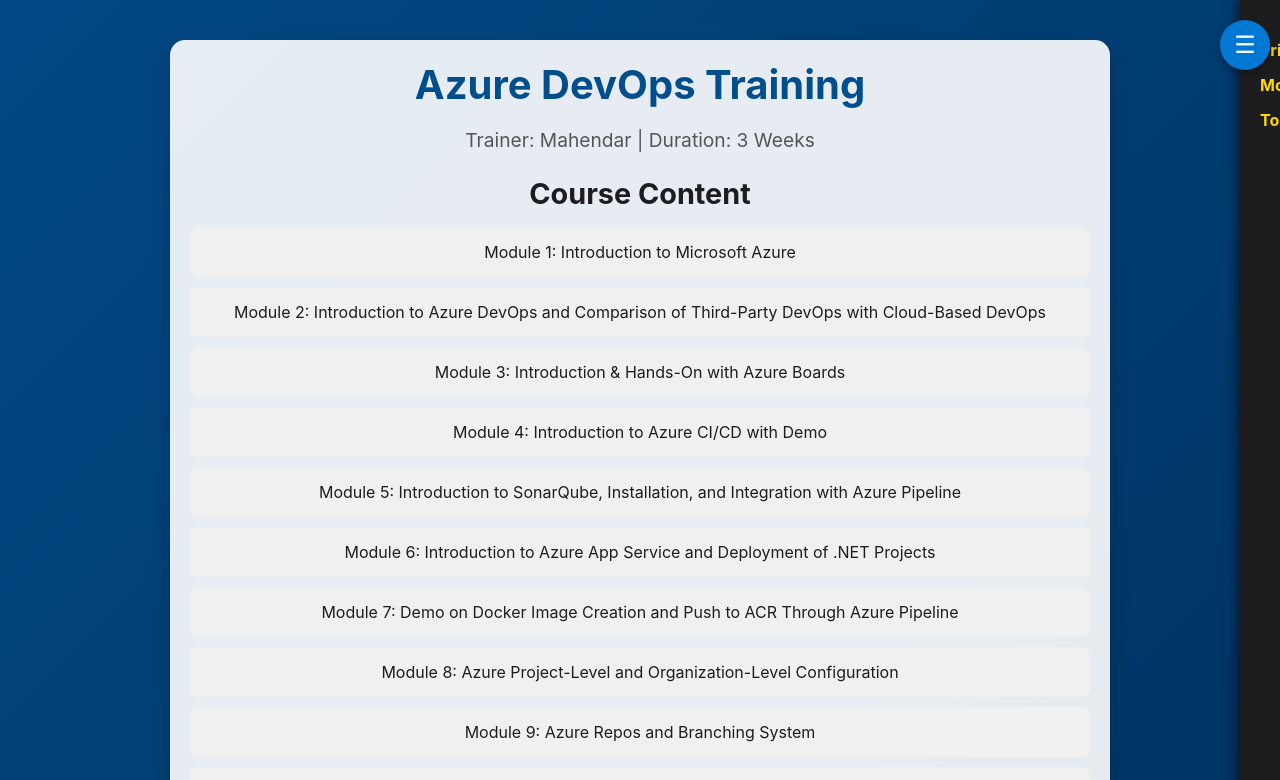
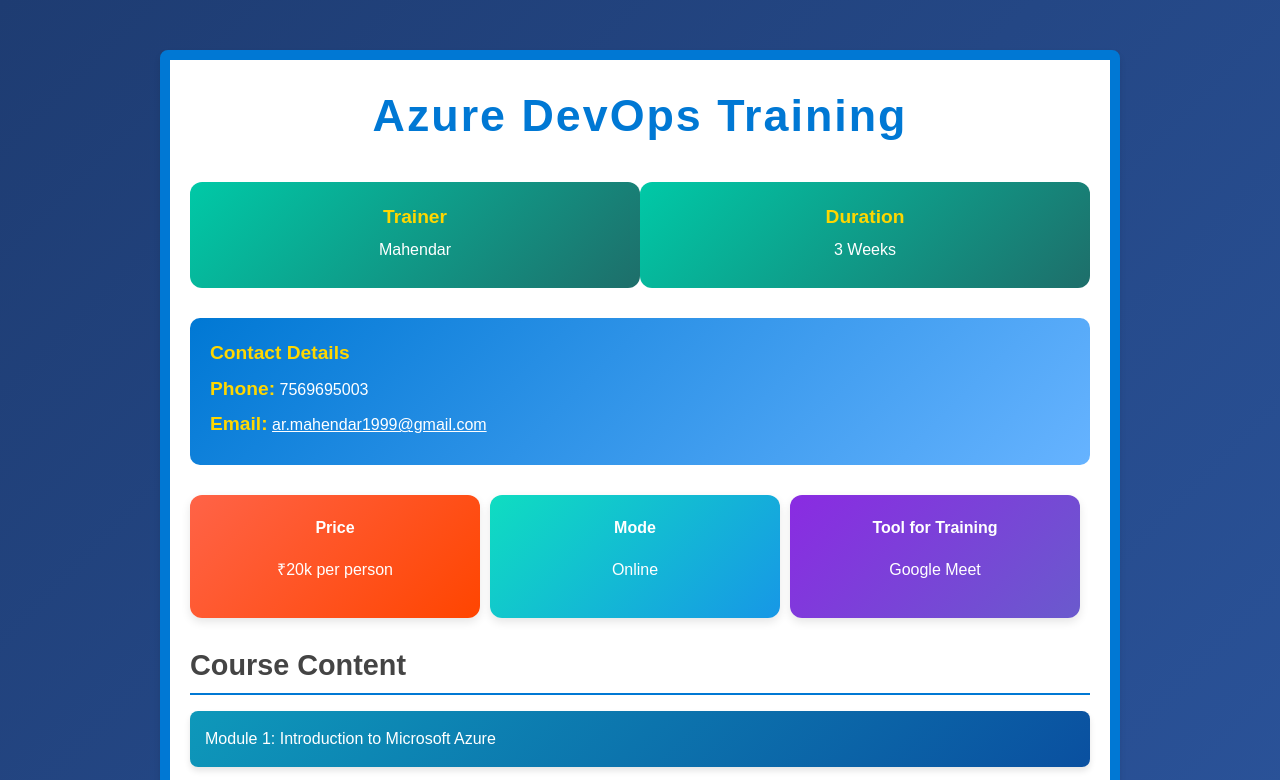
Before and after one commit to Mahendarmax/Training, a plain HTML site: page index.html in a window 1280 px wide. Shown: the top 780 px of the page. Drawn offline with Linux system fonts and the light colour scheme.

Commit message:
Update index.html

```diff
--- a/index.html
+++ b/index.html
@@ -5,165 +5,271 @@
     <meta name="viewport" content="width=device-width, initial-scale=1.0">
     <title>Azure DevOps Training</title>
     <style>
-        /* Global Styles */
         body {
-            font-family: -apple-system, BlinkMacSystemFont, "Segoe UI", Roboto, "Helvetica Neue", Arial, sans-serif;
+            font-family: Arial, sans-serif;
             margin: 0;
             padding: 0;
-            background: linear-gradient(135deg, #0078D4, #002244);
-            background-size: 400% 400%;
-            animation: backgroundAnimation 15s ease infinite;
-            color: #fff;
-            overflow: hidden;
-        }
-
-        @keyframes backgroundAnimation {
-            0% { background-position: 0% 50%; }
-            50% { background-position: 100% 50%; }
-            100% { background-position: 0% 50%; }
+            background: linear-gradient(135deg, #1E3C72, #2A5298);
+            color: #333;
+            line-height: 1.6;
+            background-size: cover;
+            background-attachment: fixed;
         }
 
         .container {
             max-width: 900px;
-            margin: 40px auto;
+            margin: 50px auto;
             padding: 20px;
-            text-align: center;
-            background: rgba(255, 255, 255, 0.9);
-            border-radius: 15px;
-            box-shadow: 0 8px 20px rgba(0, 0, 0, 0.2);
-            color: #1d1d1f;
+            background: #fff;
+            border-radius: 8px;
+            box-shadow: 0 4px 6px rgba(0, 0, 0, 0.1);
+            border: 10px solid #0078D4;
         }
 
-        .header h1 {
-            font-size: 2.5rem;
-            font-weight: 700;
-            margin: 0 0 10px;
-            color: #004E8C;
+        header {
+            text-align: center;
+            margin-bottom: 30px;
         }
 
-        .header p {
+        header h1 {
+            font-size: 2.8rem;
+            color: #0078D4;
+            margin: 0;
+            letter-spacing: 2px;
+        }
+
+        header p {
             font-size: 1.2rem;
             color: #555;
         }
 
-        .content {
-            margin-top: 20px;
+        /* Trainer and Duration Box */
+        .trainer-duration-container {
+            display: flex;
+            justify-content: space-between;
+            margin-bottom: 30px;
+            animation: fadeIn 1.5s ease-in-out;
         }
 
-        .content h2 {
+        .trainer-box, .duration-box {
+            background: linear-gradient(135deg, #00C9A7, #1E6E6A);
+            color: white;
+            padding: 20px;
+            border-radius: 12px;
+            width: 48%;
+            text-align: center;
+            transition: transform 0.3s ease, box-shadow 0.3s ease;
+        }
+
+        .trainer-box:hover, .duration-box:hover {
+            transform: translateY(-10px);
+            box-shadow: 0 10px 20px rgba(0, 0, 0, 0.1);
+        }
+
+        .trainer-box p, .duration-box p {
+            margin: 5px 0;
+        }
+
+        .trainer-box strong, .duration-box strong {
+            color: #FFD700;
+            font-size: 1.2rem;
+        }
+
+        /* Contact Details Box */
+        .contact-box {
+            display: flex;
+            justify-content: space-between;
+            background: linear-gradient(135deg, #0078D4, #66b3ff);
+            color: white;
+            padding: 20px;
+            border-radius: 10px;
+            margin-bottom: 30px;
+            animation: slideIn 1s ease-out;
+        }
+
+        .contact-box div {
+            width: 45%;
+            text-align: left;
+        }
+
+        .contact-box p {
+            margin: 5px 0;
+        }
+
+        .contact-box strong {
+            color: #FFD700;
+            font-size: 1.2rem;
+        }
+
+        /* Animation for sliding effect */
+        @keyframes slideIn {
+            from {
+                opacity: 0;
+                transform: translateX(-100%);
+            }
+            to {
+                opacity: 1;
+                transform: translateX(0);
+            }
+        }
+
+        /* Information Boxes for Price, Mode, and Tool for Training */
+        .info-box-container {
+            display: flex;
+            justify-content: space-between;
+            margin-bottom: 20px;
+        }
+
+        .info-box {
+            flex: 1;
+            padding: 20px;
+            border-radius: 12px;
+            margin-right: 10px;
+            text-align: center;
+            box-shadow: 0 4px 10px rgba(0, 0, 0, 0.1);
+            animation: fadeIn 1s ease-in-out;
+            transition: transform 0.3s ease-in-out, background 0.3s ease;
+        }
+
+        .info-box:hover {
+            transform: translateY(-5px);
+        }
+
+        .price-box {
+            background: linear-gradient(135deg, #ff6347, #ff4500); /* Tomato to OrangeRed */
+            color: white;
+        }
+
+        .mode-box {
+            background: linear-gradient(135deg, #0fddc1, #1797e6); /* LimeGreen to ForestGreen */
+            color: white;
+        }
+
+        .tool-box {
+            background: linear-gradient(135deg, #8a2be2, #6a5acd); /* BlueViolet to SlateBlue */
+            color: white;
+        }
+
+        section {
+            margin-bottom: 20px;
+        }
+
+        section h2 {
             font-size: 1.8rem;
-            color: #1d1d1f;
+            color: #444;
+            border-bottom: 2px solid #0078D4;
+            padding-bottom: 5px;
             margin-bottom: 15px;
         }
 
-        .module-list {
+        ul {
             list-style: none;
             padding: 0;
         }
 
-        .module-list li {
-            background: #f0f0f0;
+        /* Modify the module boxes */
+        .module-box {
+            background: linear-gradient(135deg, #0e98ba, #0a50a0); /* Updated color for course section */
+            color: white;
             padding: 15px;
-            margin: 10px 0;
             border-radius: 8px;
+            margin-bottom: 15px;
+            font-size: 1rem;
+            text-align: left;
             transition: transform 0.3s ease, background 0.3s ease;
+            box-shadow: 0 4px 6px rgba(0, 0, 0, 0.1);
         }
 
-        .module-list li:hover {
-            background: #e0e0e0;
-            transform: translateY(-5px);
+        .module-box:hover {
+            transform: scale(1.05);
+            background: linear-gradient(135deg, #2469f4, #3e087b); /* Keep the same color on hover */
+            box-shadow: 0 10px 20px rgba(0, 0, 0, 0.15);
         }
 
-        /* Sidebar styles */
-        .slide-sidebar {
-            position: fixed;
-            top: 0;
-            right: -300px;
-            width: 300px;
-            height: 100%;
-            background: #1d1d1f;
-            color: #fff;
-            box-shadow: -4px 0 10px rgba(0, 0, 0, 0.5);
-            transition: right 0.4s cubic-bezier(0.25, 0.8, 0.25, 1);
-            padding: 20px;
+        footer {
+            text-align: center;
+            margin-top: 20px;
+            font-size: 0.9rem;
+            color: #d62c54;
         }
 
-        .slide-sidebar.open {
-            right: 0;
+        /* Animation for fade-in effect */
+        @keyframes fadeIn {
+            from {
+                opacity: 0;
+            }
+            to {
+                opacity: 1;
+            }
         }
 
-        .slide-toggle {
-            position: fixed;
-            top: 20px;
-            left: calc(100% - 60px);
-            width: 50px;
-            height: 50px;
-            background: #0078d4;
-            color: white;
-            border: none;
-            border-radius: 50%;
-            cursor: pointer;
-            box-shadow: 0 4px 10px rgba(0, 0, 0, 0.3);
-            font-size: 1.5rem;
-            transition: background 0.3s ease;
-        }
-
-        .slide-toggle:hover {
-            background: #005bb5;
-        }
-
-        .sidebar-content {
-            margin-top: 20px;
-        }
-
-        .sidebar-content p {
-            font-size: 1rem;
-            margin: 15px 0;
-        }
-
-        .sidebar-content p strong {
-            color: #FFD700;
-        }
     </style>
-    <script>
-        function toggleSidebar() {
-            const sidebar = document.getElementById('slideSidebar');
-            sidebar.classList.toggle('open');
-        }
-    </script>
 </head>
 <body>
     <div class="container">
-        <div class="header">
+        <header>
             <h1>Azure DevOps Training</h1>
-            <p>Trainer: Mahendar | Duration: 3 Weeks</p>
+        </header>
+
+        <!-- Trainer and Duration Boxes -->
+        <div class="trainer-duration-container">
+            <div class="trainer-box">
+                <strong>Trainer</strong>
+                <p>Mahendar</p>
+            </div>
+            <div class="duration-box">
+                <strong>Duration</strong>
+                <p>3 Weeks</p>
+            </div>
         </div>
-        <div class="content">
+
+        <!-- Contact Details Box -->
+        <div class="contact-box">
+            <div>
+                <strong>Contact Details</strong>
+                <p><strong>Phone:</strong> 7569695003</p>
+                <p><strong>Email:</strong> <a href="mailto:ar.mahendar1999@gmail.com" style="color: white; text-decoration: underline;">ar.mahendar1999@gmail.com</a></p>
+            </div>
+        </div>
+
+        <!-- Information Boxes for Price, Mode, and Tool for Training -->
+        <div class="info-box-container">
+            <div class="info-box price-box">
+                <strong>Price</strong>
+                <p>₹20k per person</p>
+            </div>
+            <div class="info-box mode-box">
+                <strong>Mode</strong>
+                <p>Online</p>
+            </div>
+            <div class="info-box tool-box">
+                <strong>Tool for Training</strong>
+                <p>Google Meet</p>
+            </div>
+        </div>
+
+        <!-- Course Content -->
+        <section>
             <h2>Course Content</h2>
-            <ul class="module-list">
-                <li>Module 1: Introduction to Microsoft Azure</li>
-                <li>Module 2: Introduction to Azure DevOps and Comparison of Third-Party DevOps with Cloud-Based DevOps</li>
-                <li>Module 3: Introduction & Hands-On with Azure Boards</li>
-                <li>Module 4: Introduction to Azure CI/CD with Demo</li>
-                <li>Module 5: Introduction to SonarQube, Installation, and Integration with Azure Pipeline</li>
-                <li>Module 6: Introduction to Azure App Service and Deployment of .NET Projects</li>
-                <li>Module 7: Demo on Docker Image Creation and Push to ACR Through Azure Pipeline</li>
-                <li>Module 8: Azure Project-Level and Organization-Level Configuration</li>
-                <li>Module 9: Azure Repos and Branching System</li>
-                <li>Module 10: Introduction to Terraform & Setup and Demo</li>
-                <li>Module 11: Static Website Hosting using Blob Storage and Azure Pipeline</li>
-                <li>Module 12: Docker Website Hosting on a VM</li>
+            <ul>
+                <li class="module-box">Module 1: Introduction to Microsoft Azure</li>
+                <li class="module-box">Module 2: Introduction to Azure DevOps and Comparison of Third-Party DevOps with Cloud-Based DevOps</li>
+                <li class="module-box">Module 3: Introduction & Hands-On with Azure Boards</li>
+                <li class="module-box">Module 4: Introduction to Azure CI/CD with Demo</li>
+                <li class="module-box">Module 5: Introduction to SonarQube, Installation, and Integration with Azure Pipeline</li>
+                <li class="module-box">Module 6: Introduction to Azure App Service and Deployment of .NET Projects</li>
+                <li class="module-box">Module 7: Demo on Docker Image Creation and Push to ACR Through Azure Pipeline</li>
+                <li class="module-box">Module 8: Azure Project-Level and Organization-Level Configuration</li>
+                <li class="module-box">Module 9: Azure Repos and Branching System</li>
+                <li class="module-box">Module 10: Introduction to Terraform & Setup and Demo</li>
+                <li class="module-box">Module 11: Static Website Hosting using Blob Storage and Azure Pipeline</li>
+                <li class="module-box">Module 12: Docker Website Hosting on a VM</li>
             </ul>
-        </div>
-    </div>
+        </section>
 
-    <div class="slide-sidebar" id="slideSidebar">
-        <button class="slide-toggle" onclick="toggleSidebar()">☰</button>
-        <div class="sidebar-content">
-            <p><strong>Price:</strong> ₹15,000 per person</p>
-            <p><strong>Mode:</strong> Online</p>
-            <p><strong>Tool for Training:</strong> Google Meet</p>
-        </div>
+        <footer>
+            &copy; 2025 Azure DevOps Training. All rights reserved.
+        </footer>
     </div>
 </body>
 </html>
```
